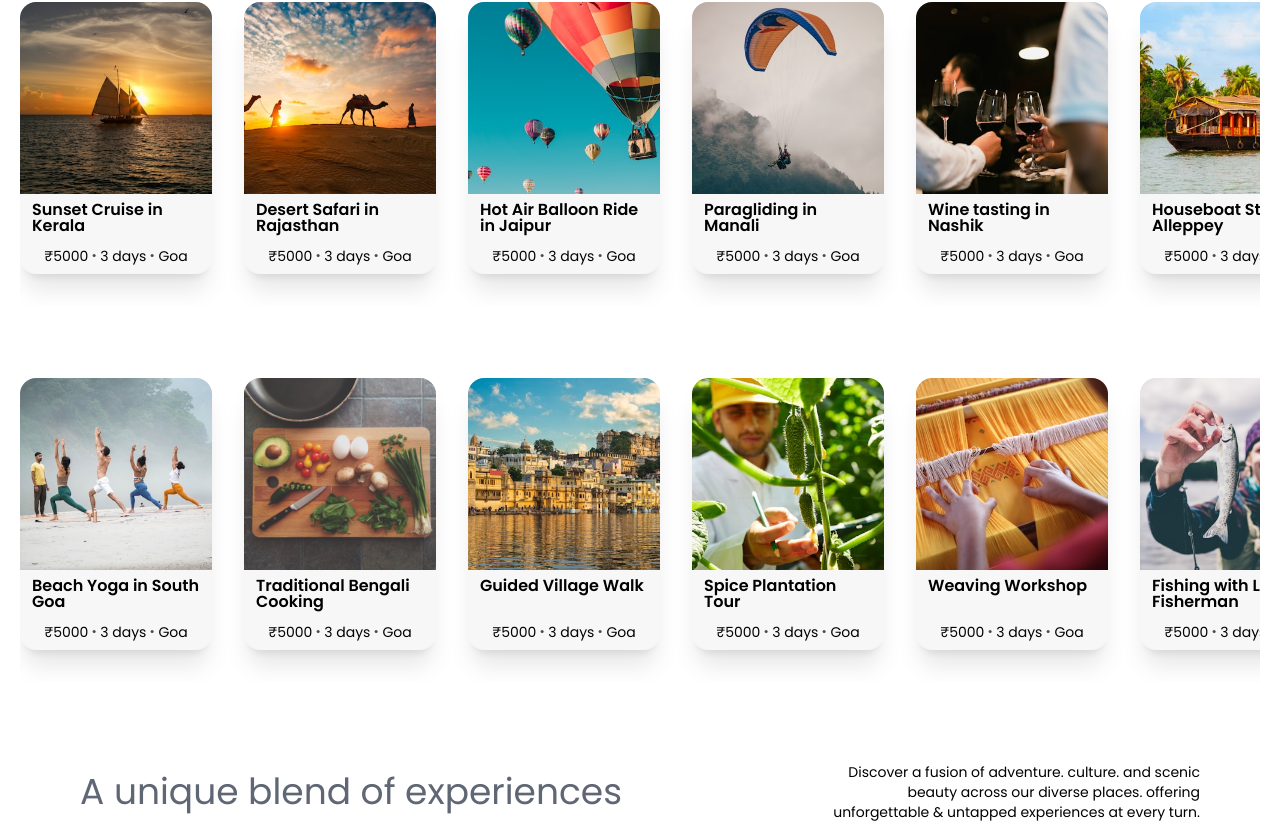
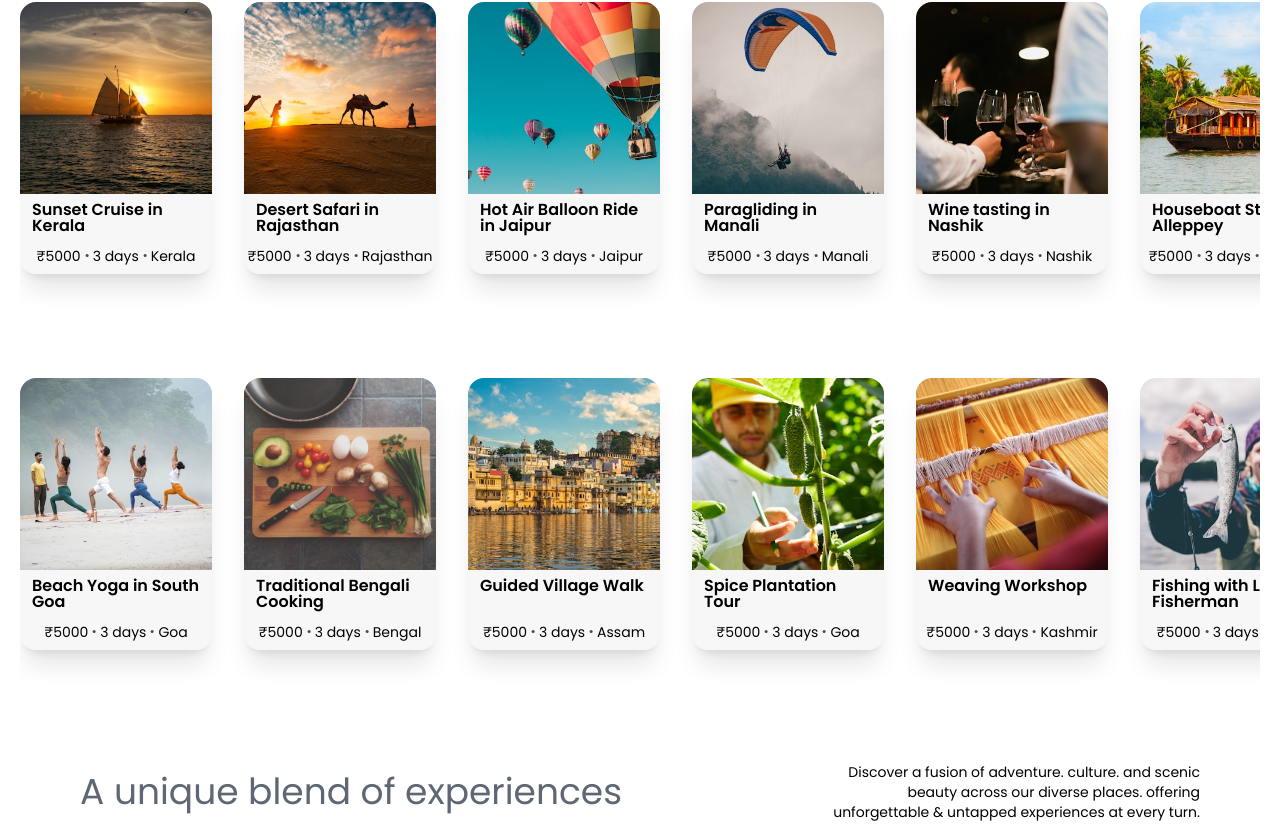
Before and after one commit to atharva-777/onyo-beta, a Next.js app: page / in a window 1280 px wide. Shown: the part 1570-2410 px from the top of the page. Built offline with nearby package versions, Linux system fonts and the light colour scheme.

Commit message:
fix: typos and fallback jsons

```diff
--- a/app/components/sections/Experiences.tsx
+++ b/app/components/sections/Experiences.tsx
@@ -7,49 +7,49 @@ const trips: CardProps[] = [
     title: "Sunset Cruise in Kerala",
     price: 5000,
     days: 3,
-    location: "Goa",
+    location: "Kerala",
     image: "/images/sunset-image.jpg",
   },
   {
     title: "Desert Safari in Rajasthan",
     price: 5000,
     days: 3,
-    location: "Goa",
+    location: "Rajasthan",
     image: "/images/desert-image.jpg",
   },
   {
     title: "Hot Air Balloon Ride in Jaipur",
     price: 5000,
     days: 3,
-    location: "Goa",
+    location: "Jaipur",
     image: "/images/balloon.jpg",
   },
   {
     title: "Paragliding in Manali",
     price: 5000,
     days: 3,
-    location: "Goa",
+    location: "Manali",
     image: "/images/paragliding.jpg",
   },
   {
     title: "Wine tasting in Nashik",
     price: 5000,
     days: 3,
-    location: "Goa",
+    location: "Nashik",
     image: "/images/wine.jpg",
   },
   {
     title: "Houseboat Stay in Alleppey",
     price: 5000,
     days: 3,
-    location: "Goa",
+    location: "Alleppey",
     image: "/images/houseboat.jpg",
   },
   {
     title: "River Rafting in Rishikesh",
     price: 5000,
     days: 3,
-    location: "Goa",
+    location: "Rishikesh",
     image: "/images/river.jpg",
   },
 ];
@@ -66,14 +66,14 @@ const trips2: CardProps[] = [
     title: "Traditional Bengali Cooking",
     price: 5000,
     days: 3,
-    location: "Goa",
+    location: "Bengal",
     image: "/images/bengali-cooking.jpg",
   },
   {
     title: "Guided Village Walk",
     price: 5000,
     days: 3,
-    location: "Goa",
+    location: "Assam",
     image: "/images/guided-village.jpg",
   },
   {
@@ -87,21 +87,21 @@ const trips2: CardProps[] = [
     title: "Weaving Workshop",
     price: 5000,
     days: 3,
-    location: "Goa",
+    location: "Kashmir",
     image: "/images/weaving.jpg",
   },
   {
     title: "Fishing with Local Fisherman",
     price: 5000,
     days: 3,
-    location: "Goa",
+    location: "Kerala",
     image: "/images/fishing.jpg",
   },
   {
     title: "Cultural Tour of Varanasi",
     price: 5000,
     days: 3,
-    location: "Goa",
+    location: "Varanasi",
     image: "/images/culture-varanasi.jpg",
   },
 ];
--- a/app/components/sections/Hero.tsx
+++ b/app/components/sections/Hero.tsx
@@ -18,7 +18,7 @@ function Hero() {
       <div className="relative z-10 flex h-80 flex-col items-start justify-center bg-black bg-opacity-50 px-8 pt-14 text-white md:h-screen md:pl-10 lg:pl-24">
         <h1 className="text-left text-xl font-medium md:text-5xl md:font-medium">
           Discover, Create, and Share <br className="hidden md:block" />
-          Unfrogettable Experiences
+          Unforgettable Experiences
         </h1>
         <p className="mb-5 mt-2 text-start text-sm font-normal md:text-xl lg:mb-20">
           Whether you&apos;re a foodie, a mountaineer, or a beach lover,{" "}
```
Also changed, not shown: public/.well-known/apple-app-site-association.json (added), public/.well-known/assetlinks.json (added).
